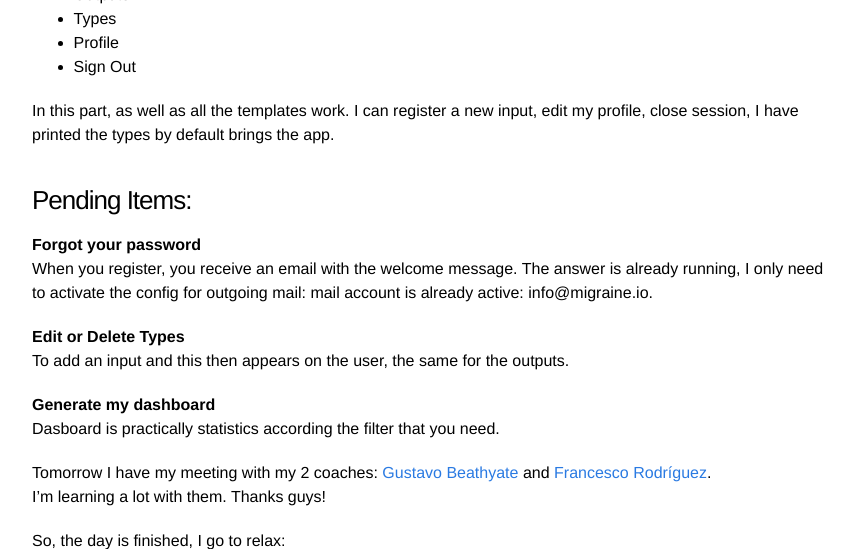
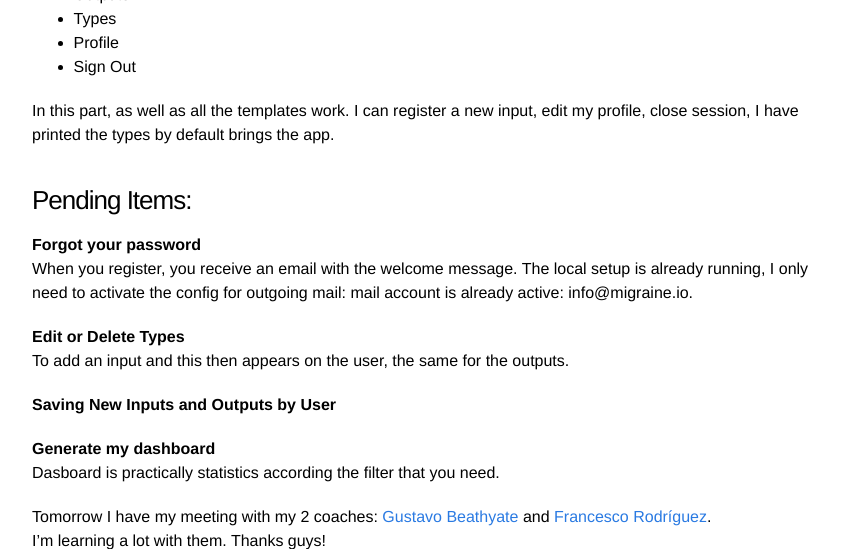
Before and after one commit to migraine-io/migraine-io.github.io, a Jekyll site: the page built from _posts/2014-09-09-day-71.markdown, in a window 1280 px wide and 900 px high, scrolled down 889 px, cut to the strip 0-549 px from the top of the window. Shown: the whole strip, without its empty margins (208-1062 px from the left). Built offline with Jekyll 4.4.1, drawn with Linux system fonts in a browser that asks for light colours.

Commit message:
Fix day 71

```diff
--- a/_posts/2014-09-09-day-71.markdown
+++ b/_posts/2014-09-09-day-71.markdown
@@ -40,10 +40,12 @@ In this part, as well as all the templates work. I can register a new input, edi
 
 ### Pending Items:
 **Forgot your password**
-When you register, you receive an email with the welcome message. The answer is already running, I only need to activate the config for outgoing mail: mail account is already active: info@migraine.io.
+When you register, you receive an email with the welcome message. The local setup is already running, I only need to activate the config for outgoing mail: mail account is already active: info@migraine.io.
 
 **Edit or Delete Types**
 To add an input and this then appears on the user, the same for the outputs.
+
+**Saving New Inputs and Outputs by User**
 
 **Generate my dashboard**
 Dasboard is practically statistics according the filter that you need.
```
